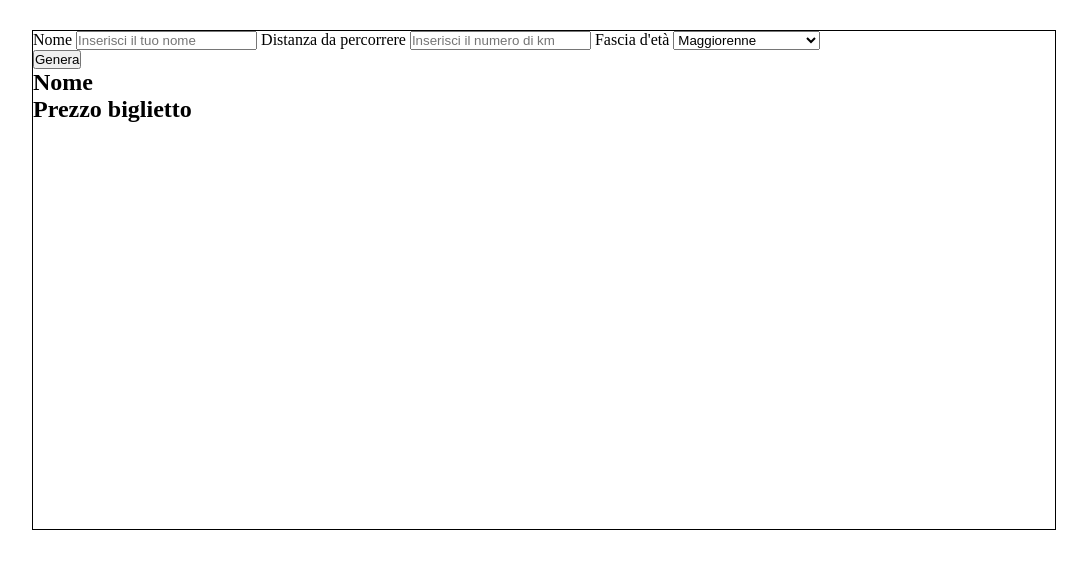
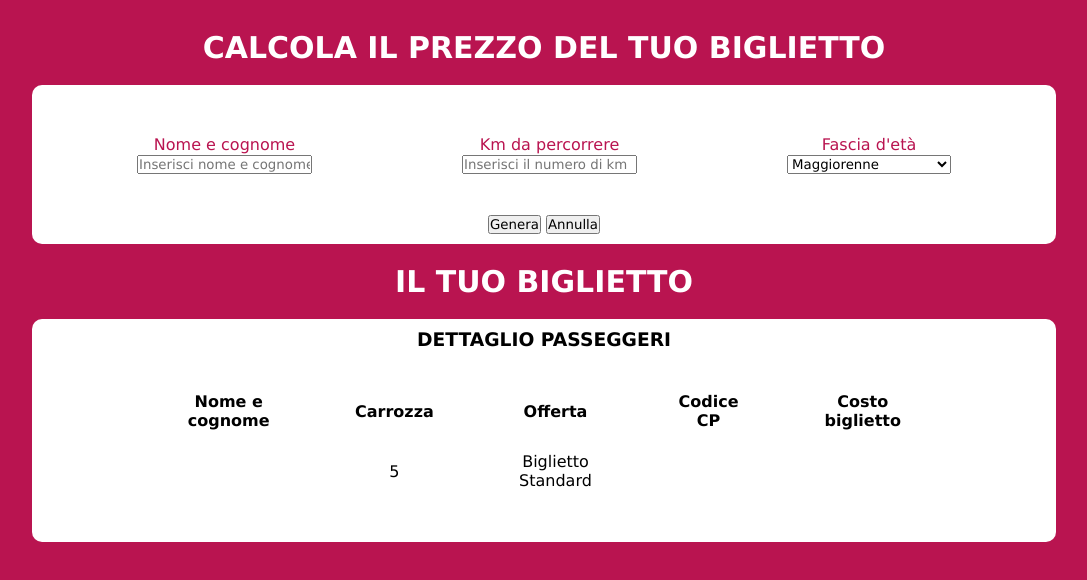
Before and after one commit to matteo-rossi90/js-biglietto-treno-form, a plain HTML site: page index.html in a window 1280 px wide. Shown: the whole page, without its empty margins (96-1183 px from the left). Drawn offline with Linux system fonts and the light colour scheme.

Commit message:
Stilizzazione css

```diff
--- a/css/style.css
+++ b/css/style.css
@@ -4,12 +4,51 @@
     margin:0;
     padding:0;
     box-sizing: border-box;
+    font-family:'Lucida Sans', 'Lucida Sans Regular', 'Lucida Grande', 'Lucida Sans Unicode', Geneva, Verdana, sans-serif;
 }
 
-#container{
+body{
+    background-color: #B91450;
+}
+
+h1, h2{
+    color: white;
+    text-align:center;
+    font-size: 30px;
+}
+
+h2{
+    margin-top: 20px;
+}
+
+.container{
     margin: 30px auto;
     width: 80%;
-    border: 1px solid black;
-    /* debug */
-    height: 500px;
 }
+
+.col-form{
+    padding: 20px 20px;
+}
+
+label{
+    color:#B91450;
+}
+
+#box-form,
+#box-ticket{
+    margin-top: 20px;
+    padding: 10px;
+    background-color: white;
+    border-radius: 10px;
+    text-align: center;
+}
+
+form{
+    padding: 20px;
+    display: flex;
+    justify-content: space-around;
+}
+
+tbody, th, tr, td{
+    padding: 10px 40px;
+}
--- a/index.html
+++ b/index.html
@@ -10,18 +10,28 @@
 </head>
 <body>
 
-    <div id="container">
+    <div class="container">
+
+        <h1>CALCOLA IL PREZZO DEL TUO BIGLIETTO</h1>
 
         <!-- form per l'inserimento dei dati da parte dell'utente -->
+
+        <div id="box-form">
+
             <form action="#">
 
-            <label>Nome</label>
-            <input type="text" id="input-name" placeholder="Inserisci il tuo nome">
+                <div class="col-form">
+                    <label>Nome e cognome</label><br>
+                    <input type="text" id="input-name" placeholder="Inserisci nome e cognome">
+                </div>
 
-            <label>Distanza da percorrere</label>
+                <div class="col-form">
+                    <label>Km da percorrere</label><br>
                     <input type="text" id="input-km" placeholder="Inserisci il numero di km">
+                </div>
 
-            <label>Fascia d'età</label>
+                <div class="col-form">
+                    <label>Fascia d'età</label><br>
                     <select name="age" id="ageBox" class="input-age">
                         <option value="maggiorenne">
                             Maggiorenne
@@ -34,16 +44,56 @@
                         </option>
                     </select><br>
 
-            <button class="invio">
-                <span>Genera</span>
-            </button><br>
+                </div>
 
-            <h2 id="name">Nome</h2>
+                <!-- <h2 id="name">Nome</h2> -->
 
-            <h2 id="ticket">Prezzo biglietto</h2>
+                <!-- <h2 id="ticket">Prezzo biglietto</h2> -->
 
 
             </form>
+
+            <button class="invio">
+                <span>Genera</span>
+            </button>
+            <button>
+                <span>Annulla</span>
+            </button>
+        </div>
+
+        <h2>IL TUO BIGLIETTO</h2>
+        <div id="box-ticket">
+
+            <h3>DETTAGLIO PASSEGGERI </h3>
+            <!-- biglietto -->
+
+            <div class="container">
+
+                <table>
+                    <tbody>
+                        <tr>
+                            <th>Nome e cognome</th>
+                            <th>Carrozza</th>
+                            <th>Offerta</th>
+                            <th>Codice CP</th>
+                            <th>Costo biglietto</th>
+                        </tr>
+                        <tr>
+                            <td id="name"></td>
+                            <td>5</td>
+                            <td>Biglietto Standard</td>
+                            <td id="cp"></td>
+                            <td id="ticket"></td>
+                        </tr>
+                    </tbody>
+                </table>
+
+
+            </div>
+
+        </div>
+
+
 
     </div>
 
--- a/js/main.js
+++ b/js/main.js
@@ -15,8 +15,9 @@ console.log(nameInput, kmInput, ageInput);
 
 const button = document.querySelector(".invio");
 
-button.addEventListener('click',
-    function(){
+//funzione che rielabora i dati inserire
+
+function ticket() {
     let nameValue = nameInput.value;
     let kmValue = parseInt(kmInput.value);
     let ageValue = ageInput.value;
@@ -29,30 +30,30 @@ button.addEventListener('click',
     console.log(scontoMin, scontoOver);
 
     //applicare sconti in base all'età
-        if(ageValue === 'minorenne'){
+    if (ageValue === 'minorenne') {
         totPrice;
         scontoMin;
         let yourTicket = totPrice - scontoMin;
         price = yourTicket;
         console.log(price);
-        }else if(ageValue === 'over65'){
+    } else if (ageValue === 'over65') {
         totPrice;
         scontoOver;
         let yourTicket = totPrice - scontoOver;
         price = yourTicket;
         console.log(price);
-        }else{
+    } else {
         let totPrice = 0.21 * parseInt(kmInput.value);
         price = totPrice;
         console.log(price);
     }
+    //generare l'output del biglietto
 
-        document.getElementById("ticket").innerHTML = price.toFixed(2);
+    let code = Math.floor(1000 + Math.random()*9000);
+
+    document.getElementById("cp").innerHTML = code;
+    document.getElementById("ticket").innerHTML = price.toFixed(2) + " euro";
     document.getElementById("name").innerHTML = nameValue;
+}
 
-
-    }
-)
-
-
-//generare un output
+button.addEventListener('click', ticket);
```
Lines whose indentation alone changed are shown as unchanged.
